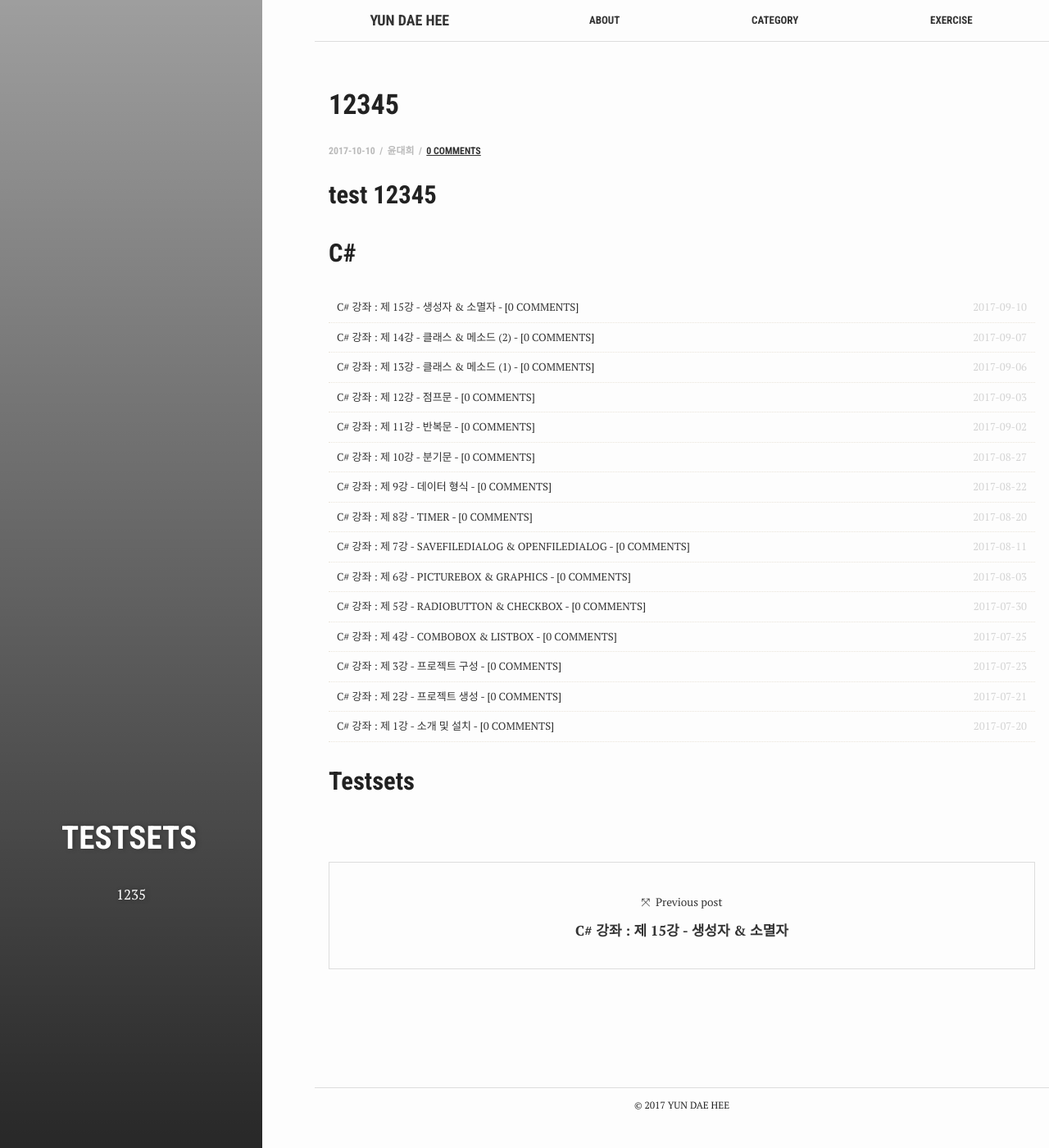
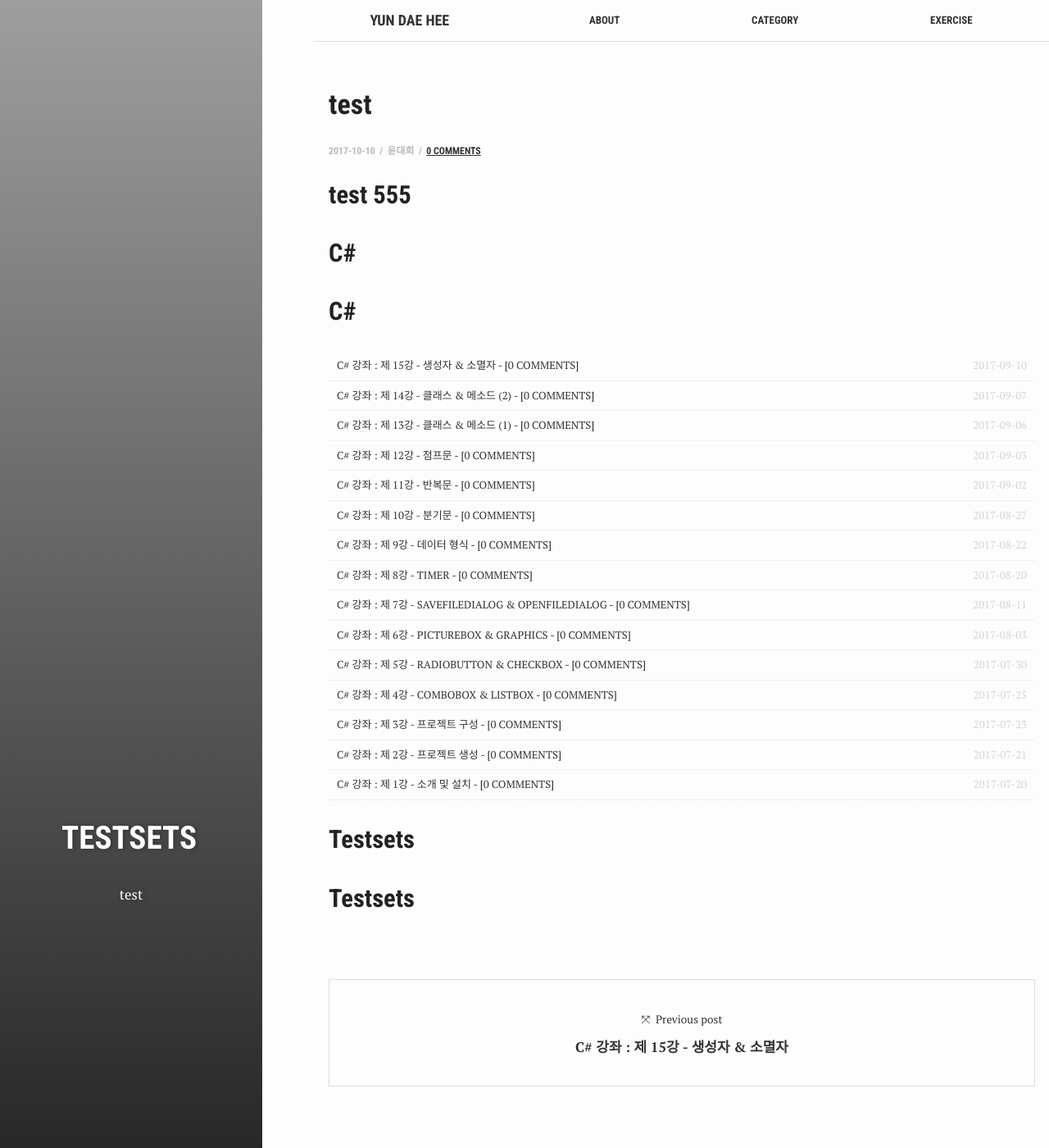
Before and after one commit to test076923/test076923.github.io, a Jekyll site: the page built from _posts/2017-10-10-ssstest.md, in a window 1280 px wide and 1400 px high. Shown: the whole window at 82% size. Built offline with Jekyll 4.4.1, drawn with Linux system fonts in a browser that asks for light colours; comment, search, counter and statistics services are not loaded.

Commit message:
Update 2017-10-10-ssstest.md

```diff
--- a/_posts/2017-10-10-ssstest.md
+++ b/_posts/2017-10-10-ssstest.md
@@ -2,16 +2,16 @@
 bg: "Clogo.jpg"
 layout: post
 comments: true
-title: "12345"
-crawlertitle: "12345"
-summary: "1235"
+title: "test"
+crawlertitle: "test"
+summary: "test"
 date: 2017-10-10
 categories: exercise
 tags: ['testsets']
 author: 윤대희
 ---
 
-## test 12345 ##
+## test 555 ##
 
 {% for category in site.categories %}
     {% assign cate = category | first %}
@@ -27,7 +27,7 @@ author: 윤대희
 {% for category in site.categories %}
     {% assign cate = category | first %}
 
-    {% if category.first contains "posts" %}
+    {% if category | first contains "posts" %}
 
 <h2 class="category-key" id="{{ t | downcase }}">{{ t | capitalize }}</h2>
 
```
